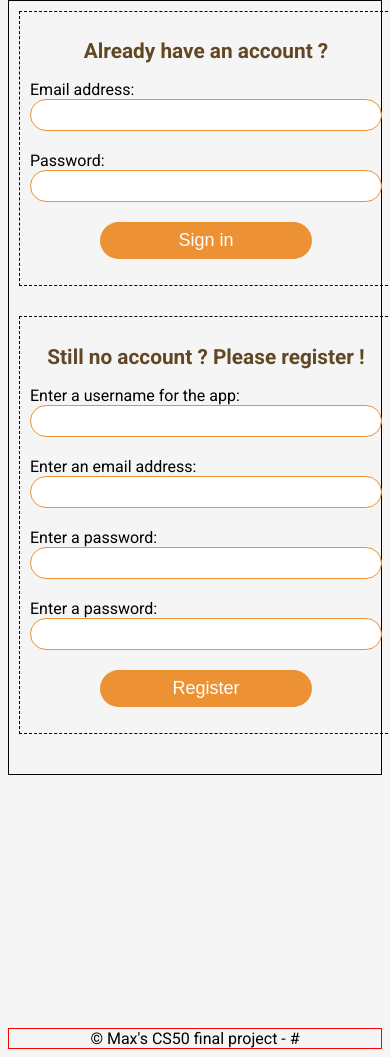
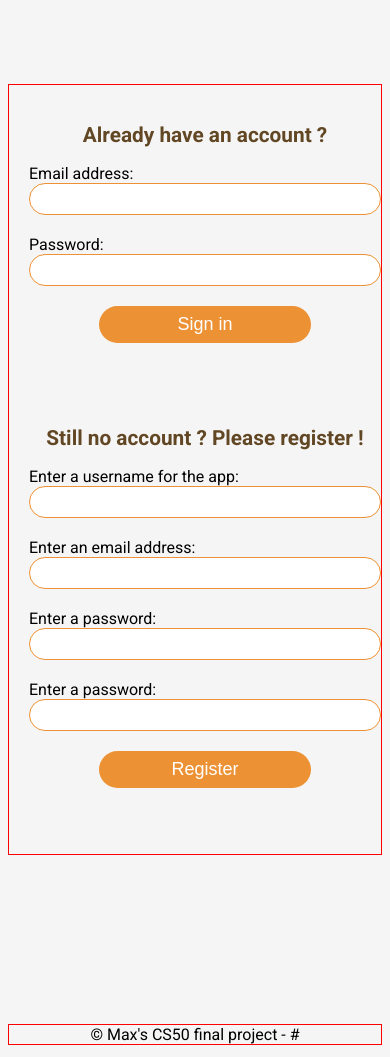
Before and after one commit to maxcol01/pita, a Flask app: page /login in a window 390 px wide. Shown: the part 136-1193 px from the top of the page. Run offline with Flask 3, Linux system fonts and the light colour scheme; some web fonts are replaced.

Commit message:
fixing the css for responsivness

```diff
--- a/frontend/static/styles.css
+++ b/frontend/static/styles.css
@@ -8,6 +8,7 @@
 html {
     background-color: whitesmoke;
     font-family: Roboto, sans-serif;
+    margin: 0;
 }
 
 /* Define keyframes at the root level */
@@ -76,20 +77,29 @@
     border: 1px solid red;
     text-align: center;
     margin-top: 30vh;
+    @media screen and (max-width: 834px) {
+        margin-top: 20vh;
+    }
 }
 
 /* LOGIN PAGE*/
 .login-main-container {
+    border: 1px solid red;
+    margin-top: 20vh;
+    @media screen and (max-width: 480px) {
+        margin-top: 0;
+    }
+    @media screen and (max-width: 834px) {
+        margin-top: 10vh;
+    }
     display: flex;
     justify-content: space-around;
     flex-wrap: wrap;
-    border: 1px solid black;
     padding: 20px;
     h2 {
         color: var(--second-color);
     }
     .login-existing-user {
-        border: 1px dashed black;
         width: 45%;
         padding: 15px;
         form {
@@ -125,7 +135,6 @@
         }
     }
     .login-registering-user {
-        border: 1px dashed black;
         width: 45%;
         padding: 15px;
         form {
```
